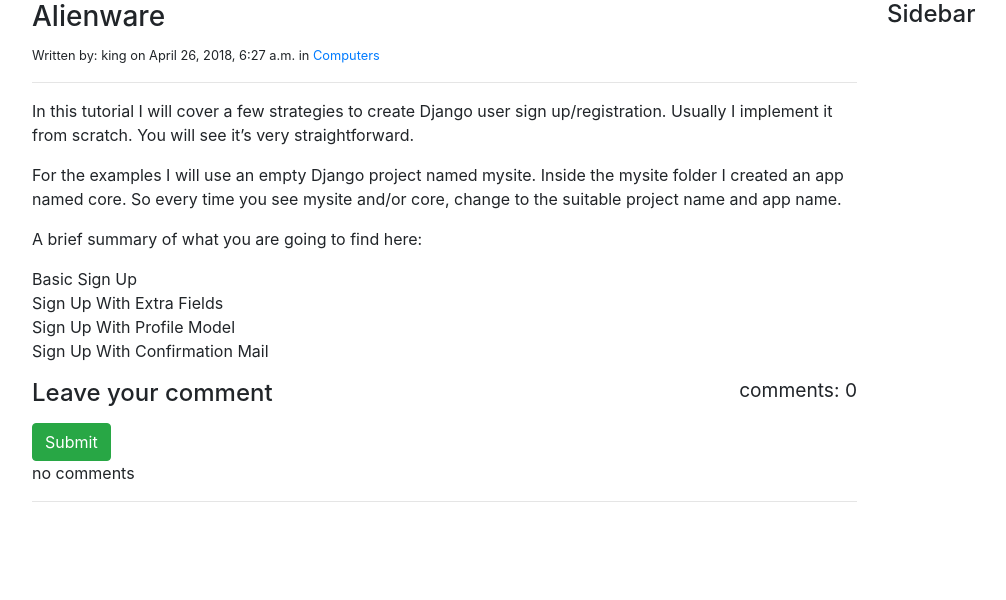
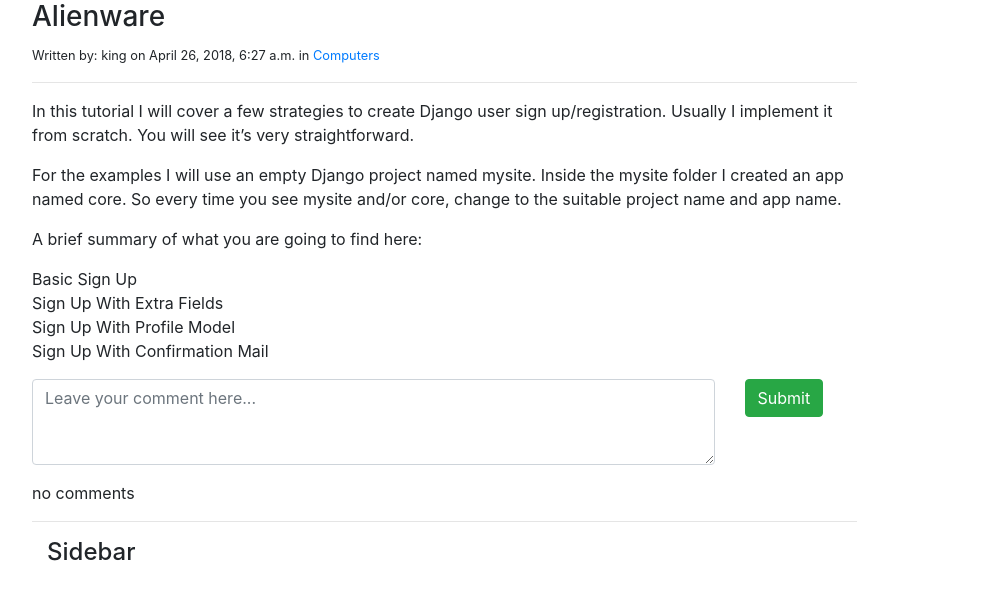
Before and after one commit to SanjivVajra/Django-CMS-test, a Django app: a page that uses blog/templates/blog/post/post_detail.html in a window 1280 px wide. Shown: the top 600 px of the page, without its empty margins (53-1059 px from the left). Run offline with Django 3.2, Linux system fonts and the light colour scheme; data comes from the database, SQL or seed files in the repository; both versions use the stored data as it was after the commit; some libraries are stand-ins or nearby versions.

Commit message:
in blog comment done

```diff
--- a/blog/forms.py
+++ b/blog/forms.py
@@ -1,4 +1,6 @@
 from django import forms
+from django.forms import TextInput
+
 from .models import Comment, Post, Category
 
 
--- a/blog/templates/blog/post/post_detail.html
+++ b/blog/templates/blog/post/post_detail.html
@@ -15,25 +15,38 @@
         </small>
         <hr>
         {{ post.content|linebreaks }}
-        <div class="page-header">
-            <h4>
-                Leave your comment<small style="float:right">
-                    comments: {{post.comments.count}}
-                </small>
-            </h4>
-        </div>
+        <!--<div class="page-header">-->
+            <!--<h4>-->
+                <!--Leave your comment-->
+                <!--<small style="float:right">-->
+                    <!--comments: {{post.comments.count}}-->
+                <!--</small>-->
+            <!--</h4>-->
+        <!--</div>-->
         <p class="text-center">
             <!--<a class="btn btn-info" href="{% url 'blog:add_comment' slug=post.slug %}" role="button">-->
-                <!--Leave your comment-->
+            <!--Leave your comment-->
             <!--</a>-->
         </p>
         <div>
             <form method="POST">
                 {% csrf_token %}
-                {{ form|crispy }}
-            <button type="submit" class="btn btn-success">
-                Submit
-            </button>
+                <!--{{ form|crispy }}-->
+                <div class="form-group row">
+                    <div class="col-md-10">
+                        <textarea name="body" id="id_body" class="form-control round-0" type="text" rows="3"
+                                  placeholder="Leave your comment here..."></textarea>
+                        <p id="error_1_id_body" class="invalid-feedback">
+                            <strong>
+                                This field is required.
+                            </strong>
+                        </p>
+                    </div>
+                    <div class="col-md-2">
+                        <button type="submit" class="btn btn-success">
+                            Submit
+                        </button>
+                    </div>
             </form>
         </div>
         {% for comment in post.comments.all %}
@@ -53,7 +66,7 @@
         <hr>
         {% endfor %}
     </div>
-    <div class="col-md-3">
+    <div class="col-md-2">
         <div class="page-header">
             <h4>Sidebar</h4>
         </div>
--- a/blog/views.py
+++ b/blog/views.py
@@ -44,10 +44,13 @@
     post = get_object_or_404(Post, slug=slug)
     form = InBlogCommentForm(request.POST)
     user = request.user
+    if user is None:
+        user = "Anonymous"
     if request.method == 'POST':
         if form.is_valid():
             comment = form.save(commit=False)
             comment.post = post
+            comment.user = user
             user.save()
             comment.save()
             return redirect('blog:post_detail', slug=post.slug)
@@ -57,7 +60,8 @@
         template = 'blog/post/post_detail.html'
     else:
         template = 'blog/post/post_preview.html'
-    context = {'post': post}
+    context = {'post': post, 'form': form, 'user': user}
+    print(user)
     return render(request, template, context)
 
 
```
Also changed, not shown: db.sqlite3.
